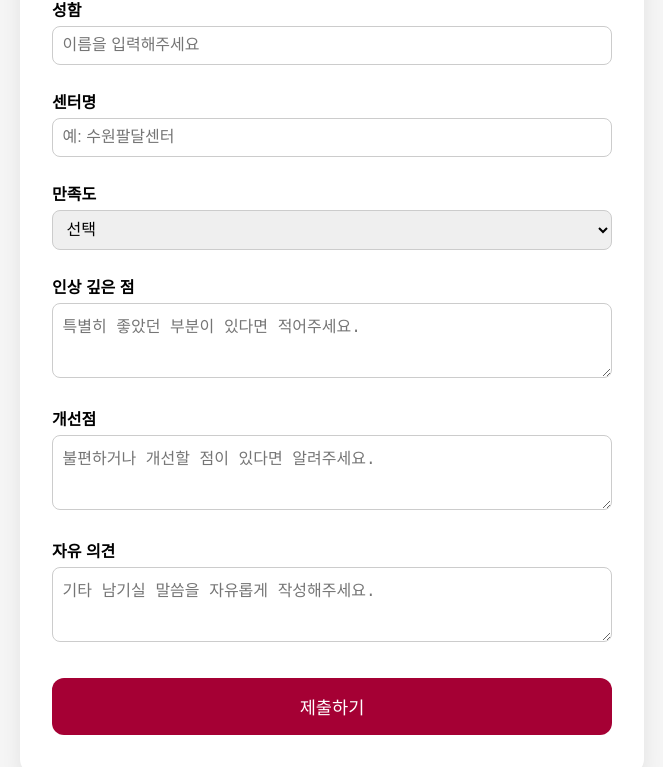
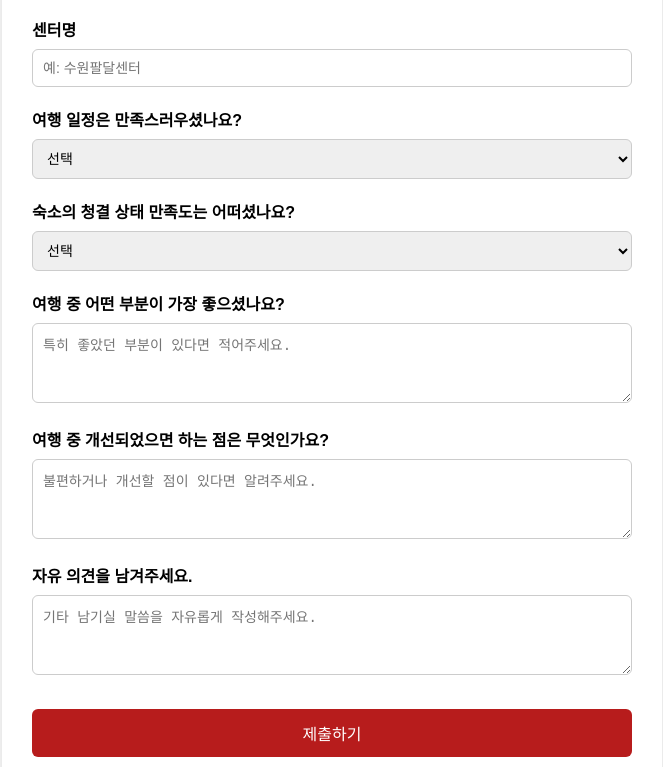
Before and after one commit to sangjip-lee/da-nang-survey, a plain HTML site: page index.html in a window 1280 px wide. Shown: the part 261-1028 px from the top of the page, without its empty margins (308-971 px from the left). Drawn offline with Linux system fonts and the light colour scheme; a web font is replaced by a local one.

Commit message:
Update index.html

```diff
--- a/index.html
+++ b/index.html
@@ -2,113 +2,115 @@
 <html lang="ko">
 <head>
   <meta charset="UTF-8" />
-  <meta name="viewport" content="width=device-width, initial-scale=1" />
+  <meta name="viewport" content="width=device-width, initial-scale=1.0"/>
   <title>2025년 홈서비스연합회 1차 우수인력 다낭여행 설문조사</title>
-  <link href="https://fonts.googleapis.com/css2?family=Pretendard&display=swap" rel="stylesheet" />
   <style>
     body {
-      font-family: 'Pretendard', sans-serif;
+      font-family: 'Arial', sans-serif;
+      background-color: #f7f7f7;
       margin: 0;
-      padding: 2rem;
-      background: #f5f5f5;
+      padding: 0;
     }
+
     .container {
-      max-width: 560px;
-      margin: 0 auto;
-      background: white;
-      padding: 2.5rem 2rem;
-      border-radius: 16px;
-      box-shadow: 0 8px 20px rgba(0, 0, 0, 0.08);
+      max-width: 600px;
+      margin: 40px auto;
+      padding: 30px;
+      background-color: white;
+      border-radius: 12px;
+      box-shadow: 0 4px 12px rgba(0,0,0,0.1);
     }
-    .logo img {
-      max-width: 120px;
-      max-height: 60px;
-      display: block;
-      margin: 0 auto 1rem;
+
+    h1 {
+      color: #880e4f;
+      text-align: center;
+      font-size: 24px;
+      margin-bottom: 30px;
+      line-height: 1.5;
     }
-    h1 {
-      color: #A50034;
-      font-size: 1.6rem;
-      text-align: center;
-      line-height: 1.5;
-      margin-bottom: 2rem;
-    }
+
     label {
       display: block;
-      margin-top: 1.5rem;
-      font-weight: 600;
+      margin-top: 20px;
+      font-weight: bold;
     }
-    input, select, textarea {
+
+    input[type="text"],
+    textarea,
+    select {
       width: 100%;
-      padding: 0.6rem;
-      margin-top: 0.3rem;
+      padding: 10px;
+      margin-top: 8px;
       border: 1px solid #ccc;
-      border-radius: 8px;
-      font-size: 1rem;
+      border-radius: 6px;
+      font-size: 14px;
       box-sizing: border-box;
     }
+
     textarea {
       resize: vertical;
+      height: 80px;
     }
+
     button {
-      margin-top: 2rem;
-      background-color: #A50034;
+      margin-top: 30px;
+      background-color: #b71c1c;
       color: white;
       border: none;
+      padding: 12px 20px;
+      font-size: 16px;
+      border-radius: 6px;
       width: 100%;
-      padding: 1rem;
-      font-size: 1.1rem;
-      border-radius: 12px;
       cursor: pointer;
-      transition: background 0.3s ease;
     }
+
     button:hover {
-      background-color: #870028;
-    }
-    @media (max-width: 500px) {
-      .container {
-        padding: 1.5rem 1.2rem;
-      }
-      h1 {
-        font-size: 1.4rem;
-      }
+      background-color: #880e4f;
     }
   </style>
 </head>
 <body>
   <div class="container">
-    <div class="logo">
-      <img src="https://upload.wikimedia.org/wikipedia/commons/thumb/3/34/LG_logo_(2015).svg/2560px-LG_logo_(2015).svg.png" alt="LG 로고" />
-    </div>
-    <h1>2025년 홈서비스연합회<br />1차 우수인력 다낭여행 설문조사</h1>
-    <form action="https://formsubmit.co/sjreck55@gmail.com" method="POST">
-      <input type="hidden" name="_subject" value="다낭 설문 응답 도착" />
-      <input type="hidden" name="_captcha" value="false" />
+    <h1>
+      2025년 홈서비스연합회<br/>
+      1차 우수인력 다낭여행 설문조사
+    </h1>
 
+    <form action="https://docs.google.com/forms/d/e/1FAIpQLSfXXXXXXXXXXXXXXXXXXXXXXX/formResponse" method="POST" target="_self">
       <label for="name">성함</label>
-      <input type="text" id="name" name="성함" placeholder="이름을 입력해주세요" required />
+      <input type="text" name="entry.0000000000" id="name" placeholder="이름을 입력해주세요." required>
 
       <label for="center">센터명</label>
-      <input type="text" id="center" name="센터명" placeholder="예: 수원팔달센터" required />
+      <input type="text" name="entry.1111111111" id="center" placeholder="예: 수원팔달센터" required>
 
-      <label for="satisfaction">만족도</label>
-      <select id="satisfaction" name="만족도" required>
+      <label for="satisfaction1">여행 일정은 만족스러우셨나요?</label>
+      <select name="entry.2222222222" id="satisfaction1" required>
         <option value="">선택</option>
-        <option value="★★★★★ 매우 만족">★★★★★ 매우 만족</option>
-        <option value="★★★★ 만족">★★★★ 만족</option>
-        <option value="★★★ 보통">★★★ 보통</option>
-        <option value="★★ 불만족">★★ 불만족</option>
-        <option value="★ 매우 불만족">★ 매우 불만족</option>
+        <option value="매우만족">매우만족</option>
+        <option value="만족">만족</option>
+        <option value="보통">보통</option>
+        <option value="불만족">불만족</option>
+        <option value="매우불만족">매우불만족</option>
       </select>
 
-      <label for="impression">인상 깊은 점</label>
-      <textarea id="impression" name="인상 깊은 점" rows="3" placeholder="특별히 좋았던 부분이 있다면 적어주세요."></textarea>
+      <label for="satisfaction2">숙소의 청결 상태 만족도는 어떠셨나요?</label>
+      <select name="entry.3333333333" id="satisfaction2" required>
+        <option value="">선택</option>
+        <option value="매우만족">매우만족</option>
+        <option value="만족">만족</option>
+        <option value="보통">보통</option>
+        <option value="불만족">불만족</option>
+        <option value="매우불만족">매우불만족</option>
+      </select>
 
-      <label for="improve">개선점</label>
-      <textarea id="improve" name="개선점" rows="3" placeholder="불편하거나 개선할 점이 있다면 알려주세요."></textarea>
+      <label for="highlight">여행 중 어떤 부분이 가장 좋으셨나요?</label>
+      <textarea name="entry.4444444444" id="highlight" placeholder="특히 좋았던 부분이 있다면 적어주세요."></textarea>
 
-      <label for="free">자유 의견</label>
-      <textarea id="free" name="자유 의견" rows="3" placeholder="기타 남기실 말씀을 자유롭게 작성해주세요."></textarea>
+      <label for="improve">여행 중 개선되었으면 하는 점은 무엇인가요?</label>
+      <textarea name="entry.5555555555" id="improve" placeholder="불편하거나 개선할 점이 있다면 알려주세요."></textarea>
+
+      <label for="opinion">자유 의견을 남겨주세요.</label>
+      <textarea name="entry.6666666666" id="opinion" placeholder="기타 남기실 말씀을 자유롭게 작성해주세요."></textarea>
 
       <button type="submit">제출하기</button>
     </form>
```
